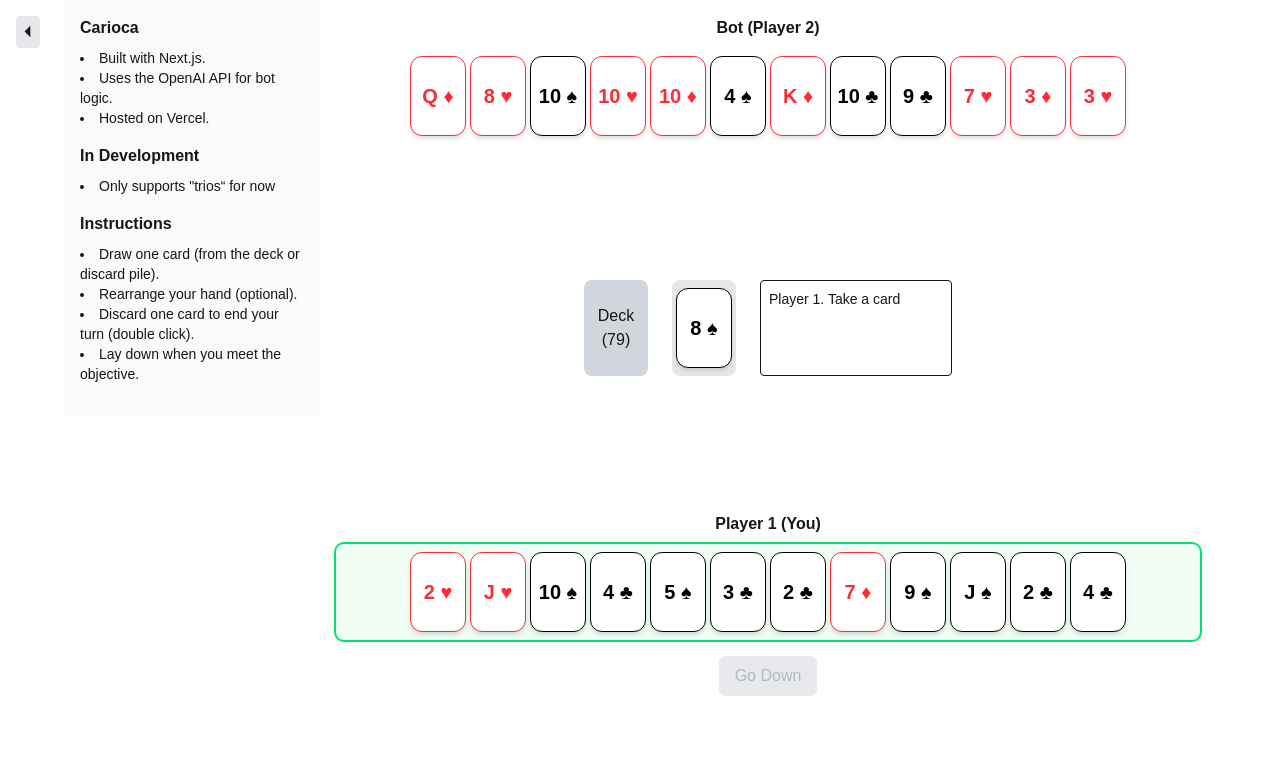
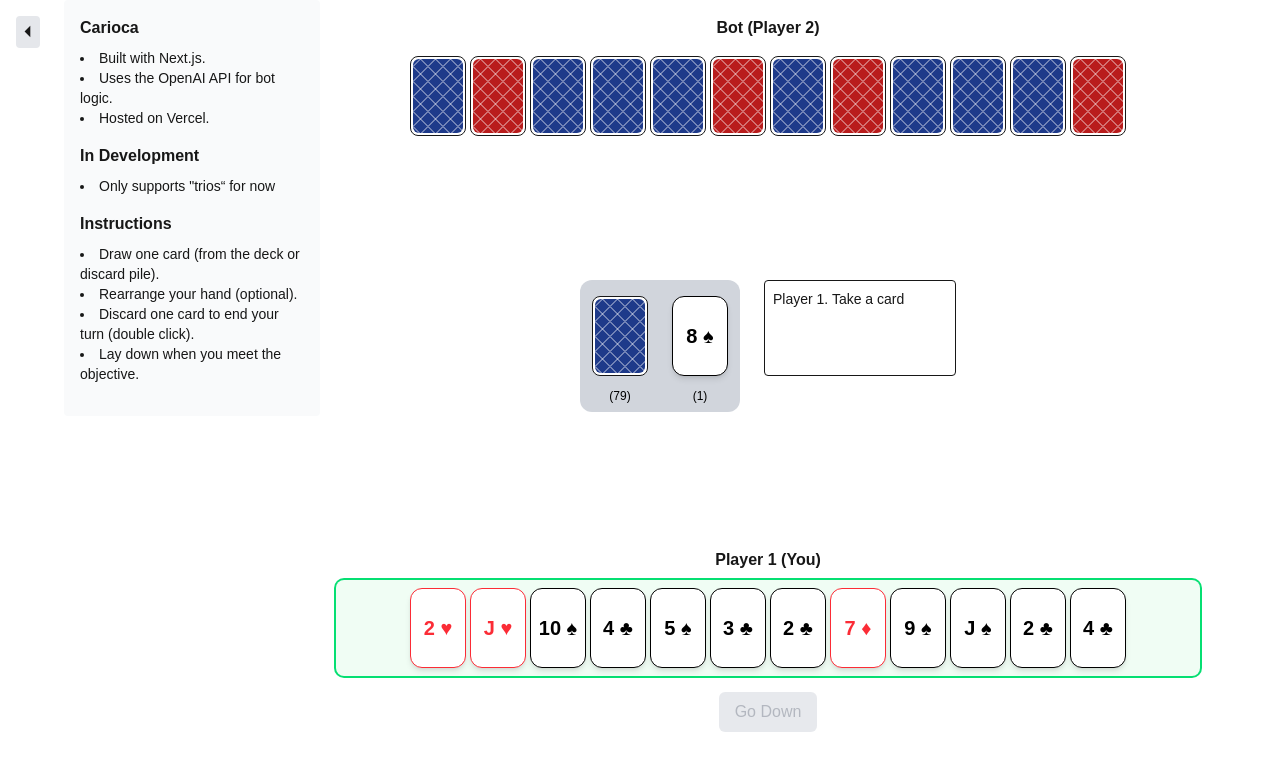
Before and after one commit to mavegaf/carioca-game, a Next.js app: page / in a window 1280 px wide. Shown: the top 770 px of the page. Built offline with nearby package versions, Linux system fonts and the light colour scheme.

Commit message:
Add back design in cards

```diff
--- a/src/app/CariocaGame.tsx
+++ b/src/app/CariocaGame.tsx
@@ -259,7 +259,7 @@ export default function Home() {
             </h2>
             <div className={`flex gap-1 flex-wrap justify-center p-2 rounded-lg transition-all duration-300 ${currentPlayer === 'p2' ? 'bg-green-50 ring-2 ring-green-400' : ''}`}>
               {player2Cards.map((c, i) => (
-                <Card key={i} card={c} highlight={player2LastDrawCardId === getCardId(c)} />
+                <Card key={i} card={c} highlight={player2LastDrawCardId === getCardId(c)} back />
               ))}
             </div>
           </div>
--- a/src/components/Card.tsx
+++ b/src/components/Card.tsx
@@ -1,8 +1,24 @@
 import { Card as CardType } from '@/lib/deck';
 
-export default function Card({ card, highlight = false }: { card: CardType, highlight?: boolean }) {
+export default function Card({ card, highlight = false, back = false }: { card: CardType, highlight?: boolean, back?: boolean }) {
   const isRed = card.suit === '♥' || card.suit === '♦';
 
+  const backColor = card.deckNumber == 1 ? 'red' : 'blue';
+  if (back) {
+    return (
+      <div className="w-14 h-20 border rounded-lg bg-white p-0.5 hover:scale-105">
+        <div
+          className="w-full h-full rounded-md"
+          style={{
+            backgroundImage: `url(/pattern-${backColor}.svg)`,
+            backgroundSize: '30%',
+            backgroundRepeat: 'repeat',
+            backgroundColor: backColor === 'red' ? '#b91c1c' : '#1e3a8a',
+          }}
+        />
+      </div>
+    );
+  }
   return (
     <div
       className={`
--- a/src/components/Deck.tsx
+++ b/src/components/Deck.tsx
@@ -17,29 +17,39 @@ export default function Deck({
 }) {
   const { deck, discardPile } = useDeck();
 
+  const card = deck.length > 0 ? deck[0] : null;
 
   return (
-    <div className="flex gap-2 items-start gap-6 justify-center">
+    <div className="flex gap-2 items-start gap-6 justify-center ">
+      <div className="bg-gray-300 rounded-xl p-2 flex gap-4 items-start">
         <div
           className={`
-          w-16 h-24 bg-gray-300 rounded-lg flex items-center justify-center cursor-pointer
+      flex flex-col items-center justify-center cursor-pointer
       ${lastDiscardedFrom === 'deck' ? 'ring-4 ring-yellow-200' : ''}
     `}
           onClick={currentPlayer === 'p1' ? drawFromDeck : undefined}
         >
-        Deck ({deck.length})
+          <div className="w-16 h-24 rounded-lg flex items-center justify-center">
+            {card && <Card card={deck[0]} back />}
+          </div>
+          <p className="text-xs mt-1 text-center text-black">({deck.length})</p>
         </div>
 
         <div
           className={`
-          w-16 h-24 bg-gray-200 rounded-lg flex items-center justify-center cursor-pointer
+      flex flex-col items-center justify-center cursor-pointer
       ${lastDiscardedFrom === 'discard' ? 'ring-4 ring-yellow-200' : ''}
     `}
           onClick={currentPlayer === 'p1' ? drawFromDiscard : undefined}
         >
-        {discardPile.length > 0 ? <Card card={discardPile[discardPile.length - 1]} /> : 'Empty'}
+          <div className="w-16 h-24 rounded-lg flex items-center justify-center">
+            {discardPile.length > 0 && <Card card={discardPile[discardPile.length - 1]} />}
+          </div>
+          <p className="text-xs mt-1 text-center text-black">({discardPile.length})</p>
+        </div>
       </div>
       {children}
     </div>
+
   );
 }
```
Also changed, not shown: public/pattern-blue.svg (added), public/pattern-red.svg (added). Lines whose indentation alone changed are shown as unchanged.
